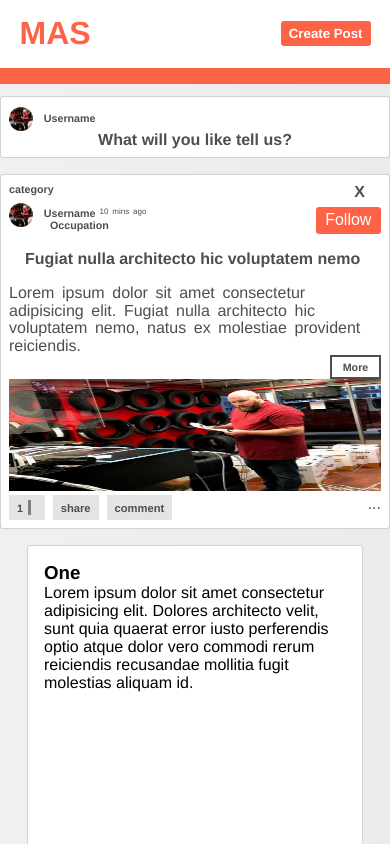
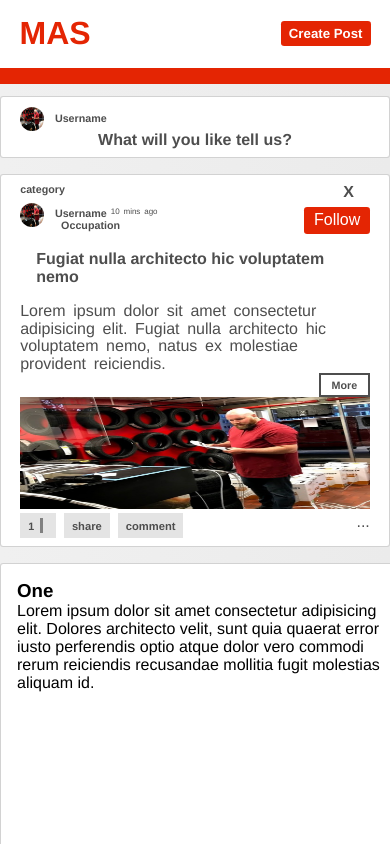
Before and after one commit to Sylva-Studio/bb, a Next.js app: page / in a window 390 px wide. Shown: the top 844 px of the page. Built offline with nearby package versions, Linux system fonts and the light colour scheme.

Commit message:
made corrections on category folder

```diff
--- a/src/styles/globals.scss
+++ b/src/styles/globals.scss
@@ -7,7 +7,7 @@ $body_bg : linear-gradient(to right, rgb(240, 240, 240), rgb(235, 235, 235) );
 $search_bg : rgba(95, 110, 241, 0.63);
 $color_text : darken($color: $search_bg, $amount: 1);
 $gray_bg : rgb(228, 228, 228);
-$main_color : tomato;
+$main_color : rgb(228, 37, 3);
 
 :root{
   box-sizing: border-box;
@@ -435,7 +435,7 @@ a{
 
 
  .swiper-container{
-   width: 21em;
+   width: 25em;
  }
 
   .main_display{
@@ -472,7 +472,7 @@ a{
       margin: 1em 0 0 0 ;
 
       .item{
-
+        padding: .5em 1.2em;
        .left{
          h6{
            font-size: 1em;
@@ -560,7 +560,7 @@ a{
     display: flex;
     justify-content: space-evenly;
     background-color:
-    tomato;
+    $main_color;
     padding: .5em 0em;
 
     i{
```
